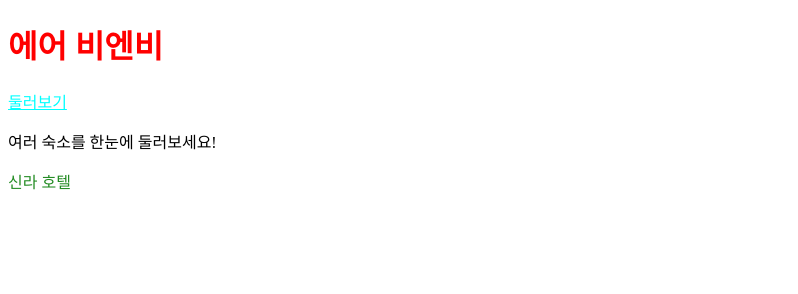
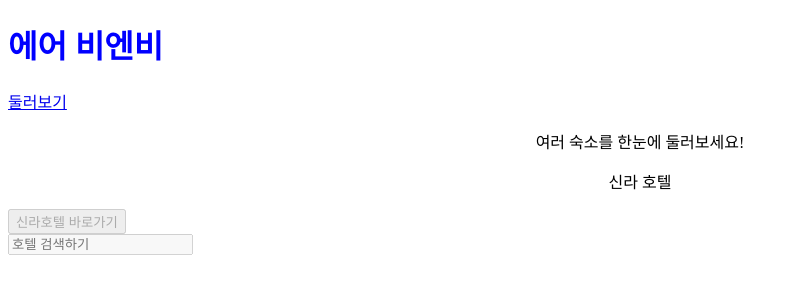
Before and after one commit to gihong1003/first-webpage-Japanese-letters, a plain HTML site: page index.html in a window 1280 px wide. Shown: the whole page, without its empty margins (0-798 px from the left). Drawn offline with Linux system fonts and the light colour scheme.

Commit message:
css 속성들을 공부

```diff
--- a/index.html
+++ b/index.html
@@ -8,13 +8,15 @@
     <link rel="stylesheet" href="style.css">
 </head>
 <body>
-    <h1>에어 비엔비</h1>
+    <h1 class="box" id="title">에어 비엔비</h1>
     <a href="#" id="lookaround">둘러보기</a>
     <p>여러 숙소를 한눈에 둘러보세요!</p>
     <div>
         <p>
             신라 호텔
         </p>
+        <button disabled type="button">신라호텔 바로가기</button>
     </div>
+    <input disabled type="text" placeholder="호텔 검색하기">
 </body>
 </html>
--- a/style.css
+++ b/style.css
@@ -1,18 +1,18 @@
-h1{
-    color: red;
+p{
+    text-align: center;
 }
-/*#lookaround{
-    color: green;
-}*/
-.red{
-    color: red;
+#title{
+
 }
-.blue{
-    color:blue;
+.box#title{
+color: blue;
 }
-a[href]{
-    color: aqua;
+section div{
+
 }
-div p{
-    color: forestgreen;
+label+input{
+
 }
+a[href="https://www.naver.com"] span{
+
+}
```
